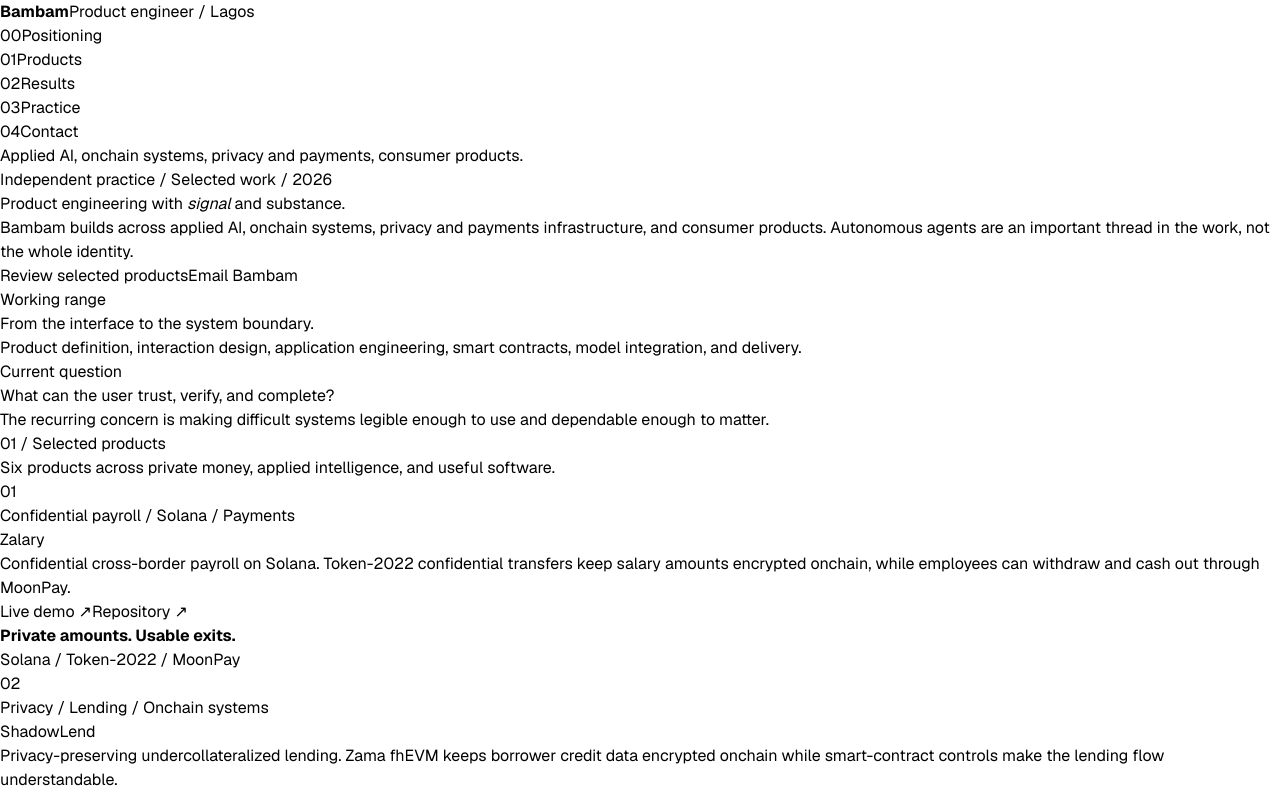
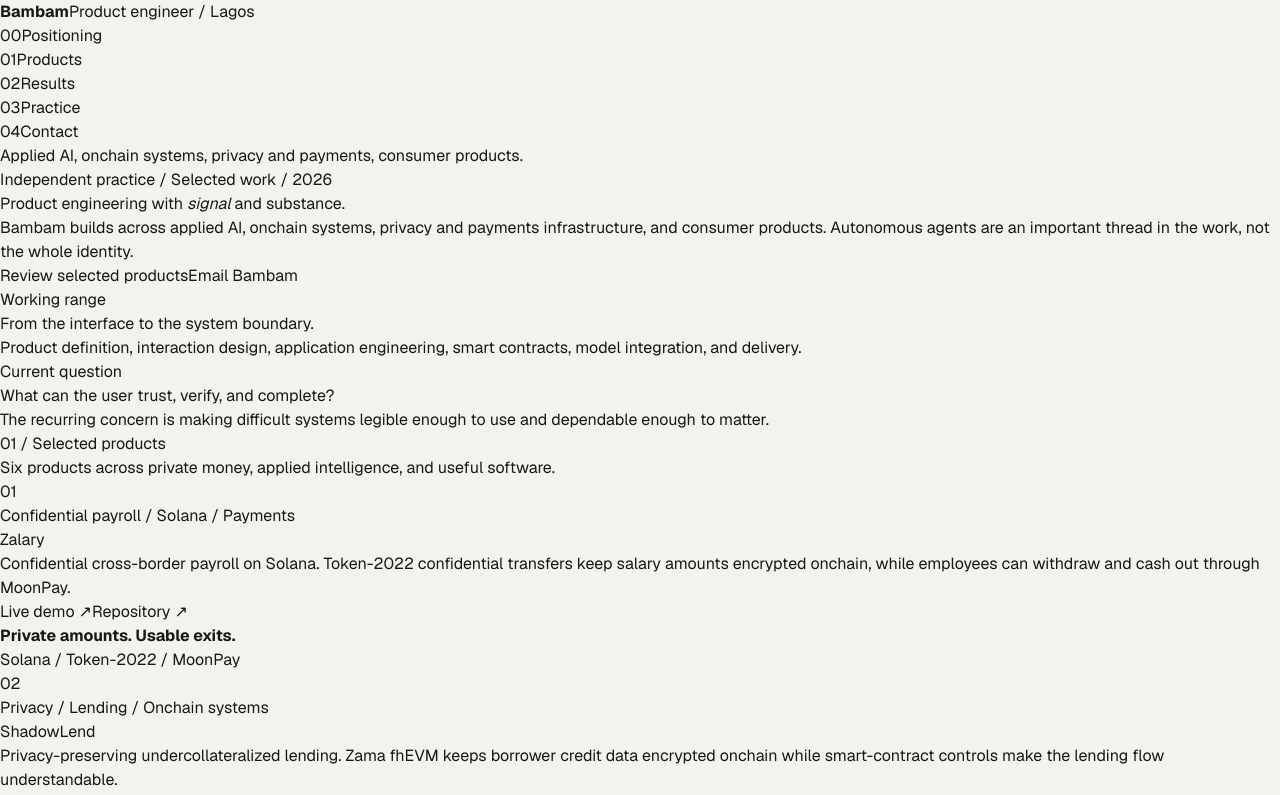
Before and after one commit to ajanaku1/bambam, a Next.js app: page / in a window 1280 px wide. Shown: the top 795 px of the page. Built offline with nearby package versions, Linux system fonts and the light colour scheme.

Commit message:
style: add accessible portfolio foundation

```diff
--- a/src/app/globals.css
+++ b/src/app/globals.css
@@ -24,72 +24,84 @@
   --side-width: 15.5rem;
 }
 
-/* ── Skip to content ── */
-.skip-to-content {
-  position: absolute;
-  left: -9999px;
-  z-index: 100;
-  padding: 0.75rem 1.5rem;
-  background: var(--foreground);
-  color: var(--background);
-  font-size: 0.875rem;
-  font-weight: 500;
-  border-radius: 8px;
-  text-decoration: none;
+* {
+  box-sizing: border-box;
+  scrollbar-width: thin;
+  scrollbar-color: var(--line) transparent;
 }
 
-.skip-to-content:focus {
-  left: 1rem;
-  top: 1rem;
+html {
+  background: var(--paper);
+  overflow-x: hidden;
+  scroll-behavior: smooth;
+  scroll-padding-top: var(--space-4);
 }
 
-/* ── Focus ring ── */
-:focus-visible {
-  outline: 2px solid var(--accent);
-  outline-offset: 2px;
+body {
+  min-width: 20rem;
+  margin: 0;
+  overflow-x: hidden;
+  background: var(--paper);
+  color: var(--ink);
+  font-family: var(--font-geist-sans), "Avenir Next", sans-serif;
+  -webkit-font-smoothing: antialiased;
+  -moz-osx-font-smoothing: grayscale;
+  text-rendering: optimizeLegibility;
 }
 
-/* ── iOS tap highlight ── */
+h1,
+h2,
+h3,
+p {
+  margin-top: 0;
+}
+
+a {
+  color: inherit;
+}
+
 button,
 a,
 [role="button"] {
   -webkit-tap-highlight-color: transparent;
 }
 
-* {
-  scrollbar-width: thin;
-  scrollbar-color: var(--border) transparent;
+:focus-visible {
+  outline: 3px solid var(--focus);
+  outline-offset: 3px;
 }
 
-html {
-  overflow-x: hidden;
-  scroll-behavior: smooth;
-  scroll-padding-top: 5rem;
+.skip-to-content {
+  position: fixed;
+  top: var(--space-3);
+  left: var(--space-3);
+  z-index: 100;
+  min-height: 44px;
+  padding: var(--space-3) var(--space-4);
+  background: var(--ink);
+  color: var(--inverse);
+  font-size: 0.875rem;
+  font-weight: 700;
+  text-decoration: none;
+  transform: translateY(-180%);
+  transition: transform var(--duration-fast) var(--ease-out);
 }
 
-body {
-  background: var(--background);
-  color: var(--foreground);
-  font-family: var(--font-geist-sans), system-ui, sans-serif;
-  -webkit-font-smoothing: antialiased;
-  -moz-osx-font-smoothing: grayscale;
-  max-width: 100vw;
-  overflow-x: hidden;
+.skip-to-content:focus {
+  transform: translateY(0);
 }
 
 ::selection {
-  background: var(--accent);
-  color: white;
+  background: var(--signal);
+  color: var(--inverse);
 }
 
-/* ── Section spacing ── */
 section {
-  scroll-margin-top: 5rem;
+  scroll-margin-top: var(--space-4);
 }
 
-/* ── Scrollbar ── */
 ::-webkit-scrollbar {
-  width: 6px;
+  width: 0.5rem;
 }
 
 ::-webkit-scrollbar-track {
@@ -97,12 +109,5 @@
 }
 
 ::-webkit-scrollbar-thumb {
-  background: var(--border);
-  border-radius: 3px;
+  background: var(--line);
 }
-
-@media (hover: hover) {
-  ::-webkit-scrollbar-thumb:hover {
-    background: var(--muted-dim);
-  }
-}
```
